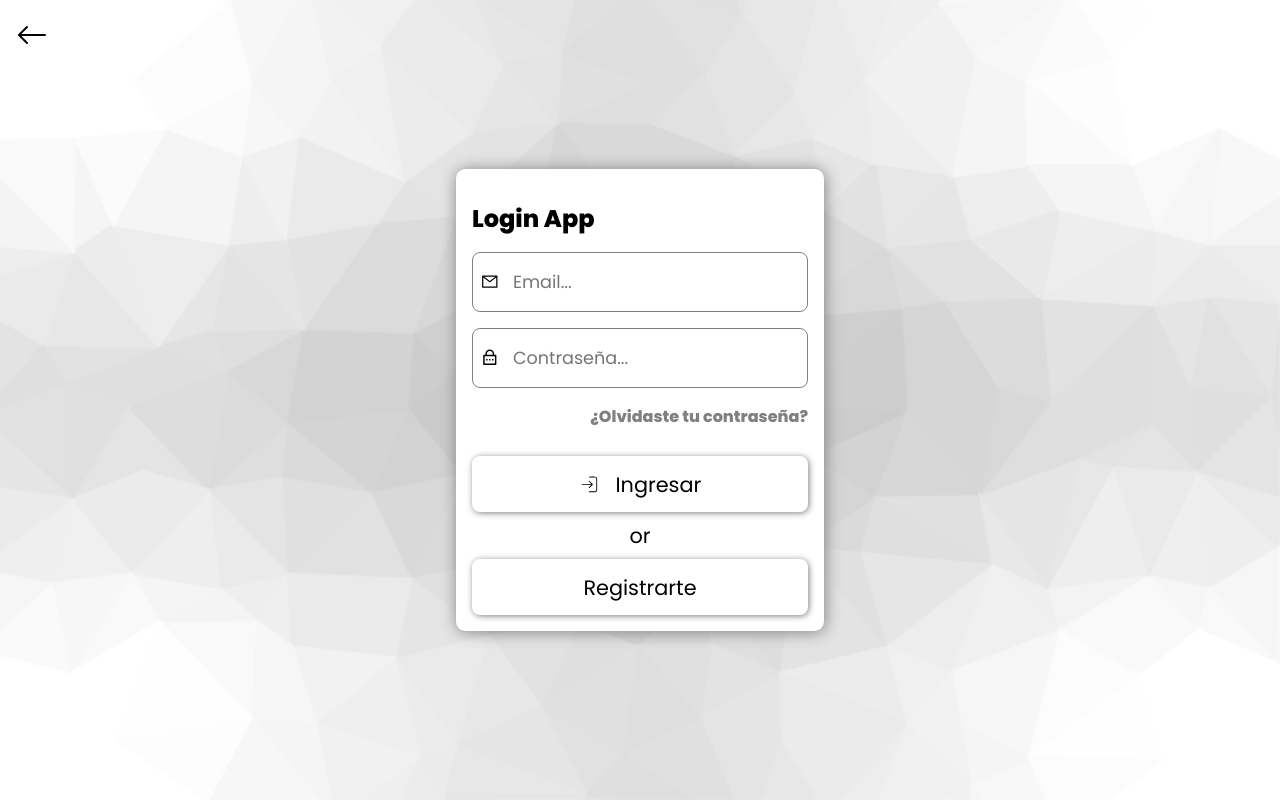
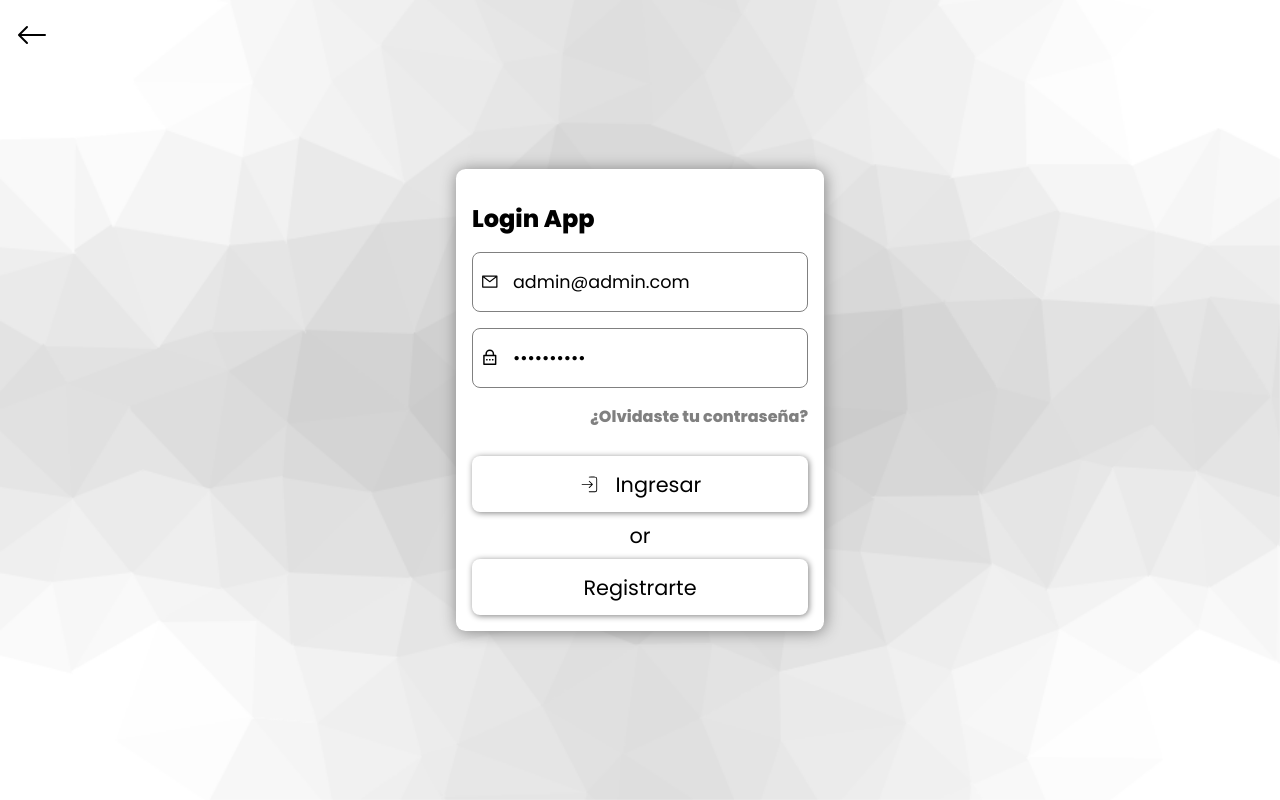
Before and after one commit to Martin10123/students-university, a React (Vite) app: page /auth/login in a window 1280 px wide. Built offline with nearby package versions, Linux system fonts and the light colour scheme; no server answers; the database is empty.

Commit message:
Update LoginPage.jsx
Agregando email y contraseña estatica para los visitantes

```diff
--- a/src/auth/Login/LoginPage.jsx
+++ b/src/auth/Login/LoginPage.jsx
@@ -15,8 +15,8 @@ import { useForm } from "../../hook";
 import styles from "./login.module.css";
 
 const formLogin = {
-  email: "",
-  password: "",
+  email: "admin@admin.com",
+  password: "admin12345",
 };
 
 export const LoginPage = () => {
```
